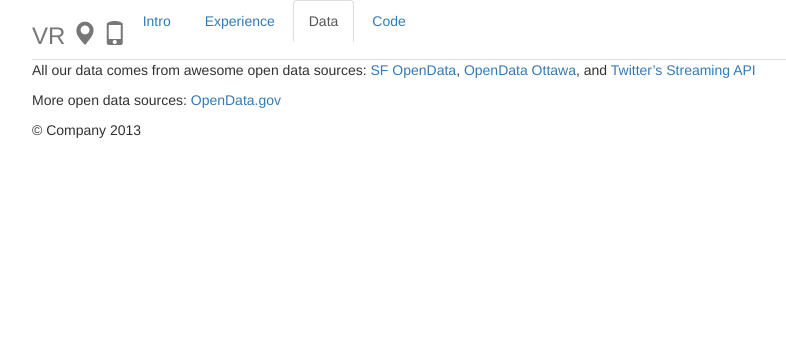
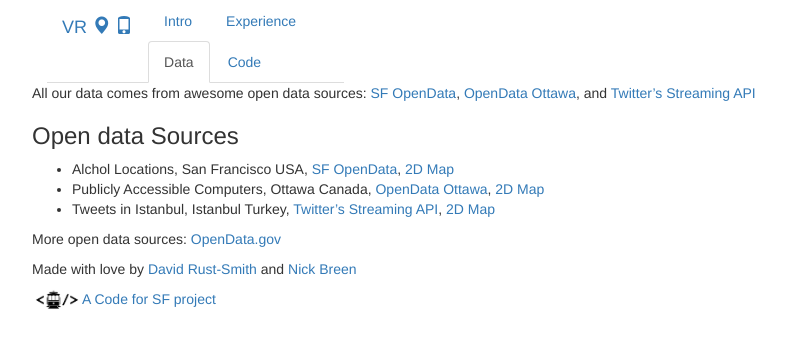
Before and after one commit to davidrs/vr-dataviz, a plain HTML site: page client/index.html in a window 1280 px wide. Both pictures are taken after a click on the tab "Data". Shown: the whole page, without its empty margins (38-824 px from the left). Drawn offline with nearby package versions, Linux system fonts and the light colour scheme.

Commit message:
updated copy, links, style, and added link back to client in the 2d-map

```diff
--- a/client/index.html
+++ b/client/index.html
@@ -5,10 +5,12 @@
     <meta http-equiv="X-UA-Compatible" content="IE=edge">
     <meta name="viewport" content="width=device-width, initial-scale=1">
     <!-- The above 3 meta tags *must* come first in the head; any other head content must come *after* these tags -->
-    <title>Bootstrap 101 Template</title>
+    <title>VR Data Viz For Your Phone</title>
 
     <!-- Bootstrap -->
     <link href="libs/css/bootstrap.min.css" rel="stylesheet">
+
+    <link rel="stylesheet" href="styles.css" />
 
     <!-- HTML5 shim and Respond.js for IE8 support of HTML5 elements and media queries -->
     <!-- WARNING: Respond.js doesn't work if you view the page via file:// -->
@@ -18,16 +20,14 @@
     <![endif]-->
   </head>
   <body>
-
-
-
       <div class="container">
         <div class="header">
-            <h3 class="text-muted pull-left">VR
+            <div class="container-fluid">
+                <div class="navbar-header">
+                    <a class="navbar-brand" href="#">VR
                         <span class="glyphicon glyphicon-map-marker" aria-hidden="true"></span>
                         <span class="glyphicon glyphicon-phone" aria-hidden="true"></span>
-            </h3>
-            <!-- Nav tabs -->
+                    </a>
                     <ul class="nav nav-tabs" role="tablist">
                       <li role="presentation" class="active"><a href="#home" aria-controls="home" role="tab" data-toggle="tab">Intro</a></li>
                       <li role="presentation"><a href="#profile" aria-controls="profile" role="tab" data-toggle="tab">Experience</a></li>
@@ -35,10 +35,12 @@
                       <li role="presentation"><a href="#settings" aria-controls="settings" role="tab" data-toggle="tab">Code</a></li>
                     </ul>
                 </div>
+            </div>
+        </div>
         <!-- Tab panes -->
           <div class="tab-content">
             <div role="tabpanel" class="tab-pane active" id="home">
-                <div class="jumbotron">
+                <div class="">
                     <h2>VR Data viz for your phone</h2>
                   <p class="lead">
                       VR <span class="glyphicon glyphicon-map-marker" aria-hidden="true"></span> <span class="glyphicon glyphicon-phone" aria-hidden="true"></span> uses cities open source data to build VR videos for your phone.
@@ -48,8 +50,7 @@
                 </div>
             </div>
             <div role="tabpanel" class="tab-pane" id="profile">
-
-                <div class="jumbotron">
+                <div class="">
                     <div id="carousel-example-generic" class="carousel slide" data-ride="carousel">
                       <!-- Indicators -->
                       <ol class="carousel-indicators">
@@ -61,22 +62,28 @@
                       <!-- Wrapper for slides -->
                       <div class="carousel-inner" role="listbox">
                         <div class="item active">
+                            <a href="https://www.youtube.com/watch?v=mL7tVlfyWhk&index=3&list=PLXYeZ3VwLuLsYzMd9unp7_Ig_GJsjh3J8">
                               <img src="../sample.png" alt="">
                               <div class="carousel-caption">
                                 SF
                               </div>
+                            </a>
                         </div>
                         <div class="item">
+                            <a href="https://www.youtube.com/watch?v=5qzAHcPoSqg&index=2&list=PLXYeZ3VwLuLsYzMd9unp7_Ig_GJsjh3J8">
+                              <img src="../sample.png" alt="">
+                              <div class="carousel-caption">
+                                Istanbul
+                              </div>
+                            </a>
+                        </div>
+                        <div class="item">
+                            <a href="https://www.youtube.com/watch?v=pth3DSH8hTM&index=1&list=PLXYeZ3VwLuLsYzMd9unp7_Ig_GJsjh3J8">
                               <img src="../sample.png" alt="">
                               <div class="carousel-caption">
                                 Ottawa
                               </div>
-                        </div>
-                        <div class="item">
-                            <img src="../sample.png" alt="">
-                            <div class="carousel-caption">
-                              Istanbul
-                            </div>
+                            </a>
                         </div>
                       </div>
 
@@ -105,6 +112,12 @@
                     All our data comes from awesome open data sources:
                     <a href="https://data.sfgov.org/">SF OpenData</a>, <a href="http://data.ottawa.ca/">OpenData Ottawa</a>, and <a href="https://dev.twitter.com/streaming/overview">Twitter’s Streaming API</a>
                 </p>
+                <h3>Open data Sources</h3>
+                <ul>
+                    <li>Alchol Locations, San Francisco USA, <a href="https://data.sfgov.org/">SF OpenData</a>, <a href="../2d-map/index.html#alcohol_locations">2D Map</a></li>
+                    <li>Publicly Accessible Computers, Ottawa Canada, <a href="http://data.ottawa.ca/">OpenData Ottawa</a>, <a href="../2d-map/index.html#ottawa-publicly-accessible-computers">2D Map</a></li>
+                    <li>Tweets in Istanbul, Istanbul Turkey, <a href="https://dev.twitter.com/streaming/overview">Twitter’s Streaming API</a>, <a href="../2d-map/index.html#tweetsIstanbul">2D Map</a></li>
+                </ul>
                 <p>
                     More open data sources: <a href="http://www.opendata.gov">OpenData.gov</a>
                 </p>
@@ -118,7 +131,8 @@
 
 
         <div class="footer">
-          <p>&copy; Company 2013</p>
+    		<p class="authors-container">Made with love by <a href="http://www.davidrs.com">David Rust-Smith</a> and <a href="http://www.nickbreen.ca">Nick Breen</a></p>
+    		<a class="code-for-sf-link" href="http://codeforsanfrancisco.org/"><img src="img/c4sf.jpg" alt="Code for SF Brigade"/>A Code for SF project</a>
         </div>
 
 
--- /dev/null
+++ b/client/styles.css
@@ -0,0 +1,13 @@
+.footer {
+    height: 50px;
+}
+.code-for-sf-link {
+    position: relative;
+    top: -14px;
+}
+.code-for-sf-link img {
+    width: 50px;
+    top: 0px;
+    position: relative;
+    font-weight: bold;
+}
```
Also changed, not shown: 2d-map/index.html (+1 -0 lines), client/img/vr-data-viz-phone-logo.png (added). Lines whose indentation alone changed are shown as unchanged.
